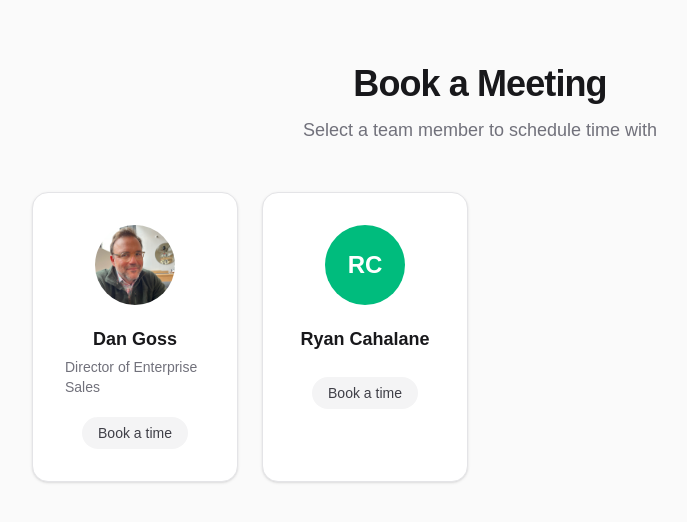
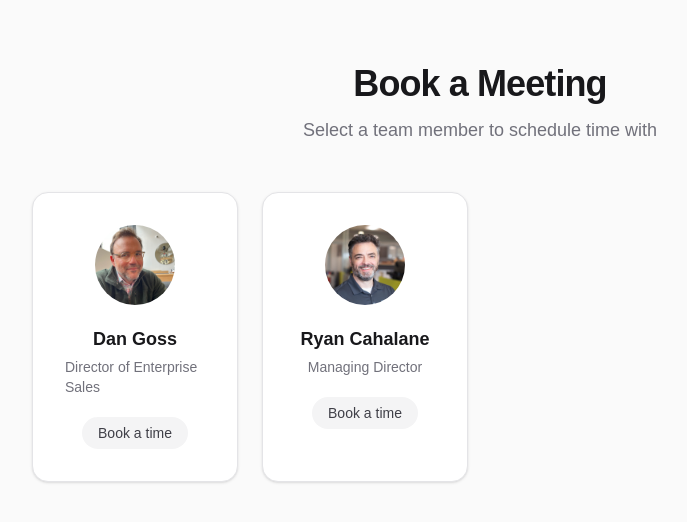
Before and after one commit to sray91/axiom-booking, a Next.js app: page / in a window 1280 px wide. Shown: the top 522 px of the page, without its empty margins (160-847 px from the left). Built offline with nearby package versions, Linux system fonts and the light colour scheme.

Commit message:
added ryan info

```diff
--- a/app/data/team.js
+++ b/app/data/team.js
@@ -12,9 +12,10 @@ export const team = [
   {
     slug: "ryan-cahalane",
     name: "Ryan Cahalane",
-    role: "",
+    role: "Managing Director",
     initials: "RC",
     color: "bg-emerald-500",
+    image: "/ryan-cahalane-pfp.jpeg",
     calendarUrl:
       "https://calendar.google.com/calendar/appointments/schedules/REPLACE_WITH_RYAN_SCHEDULE_ID?gv=true",
   },
```
Also changed, not shown: public/ryan-cahalane-pfp.jpeg (added).
